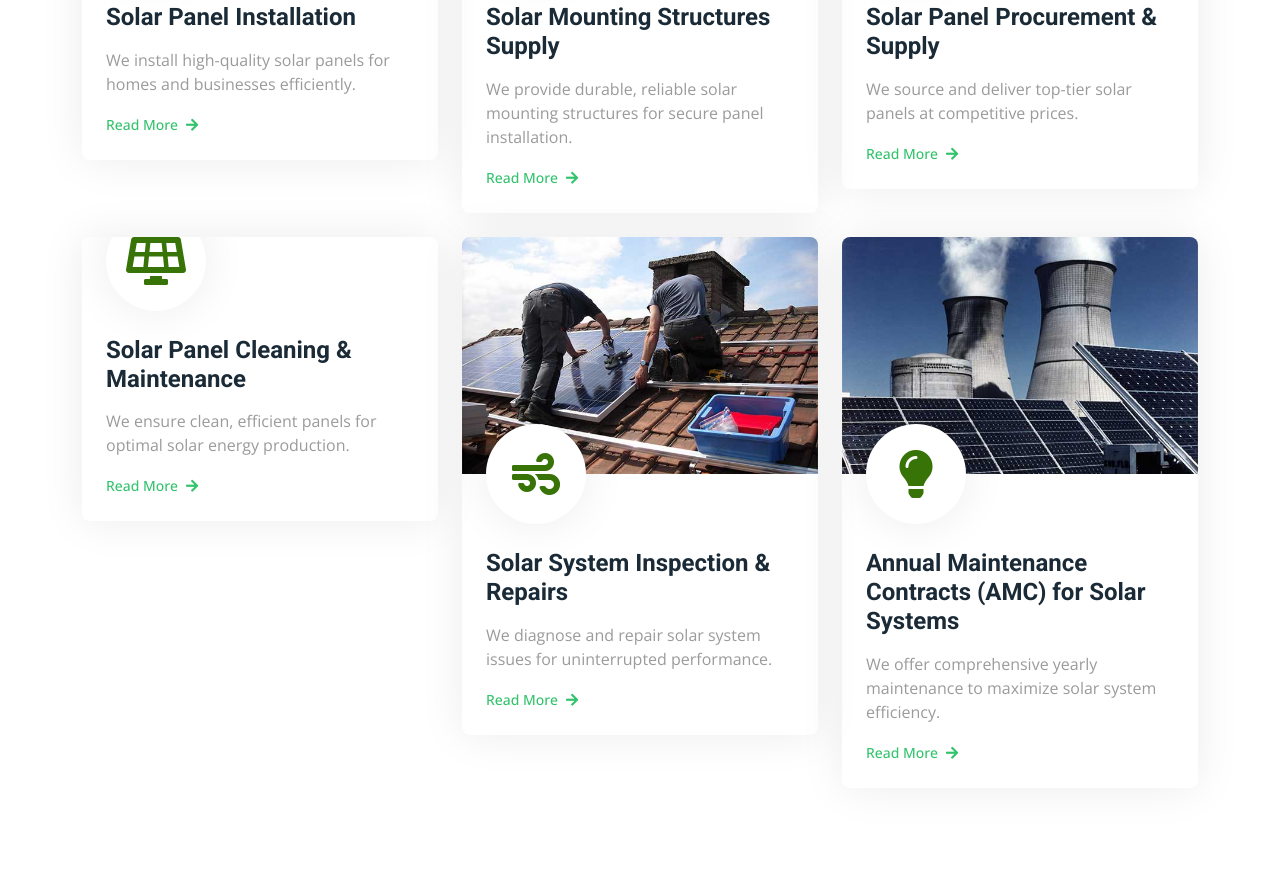
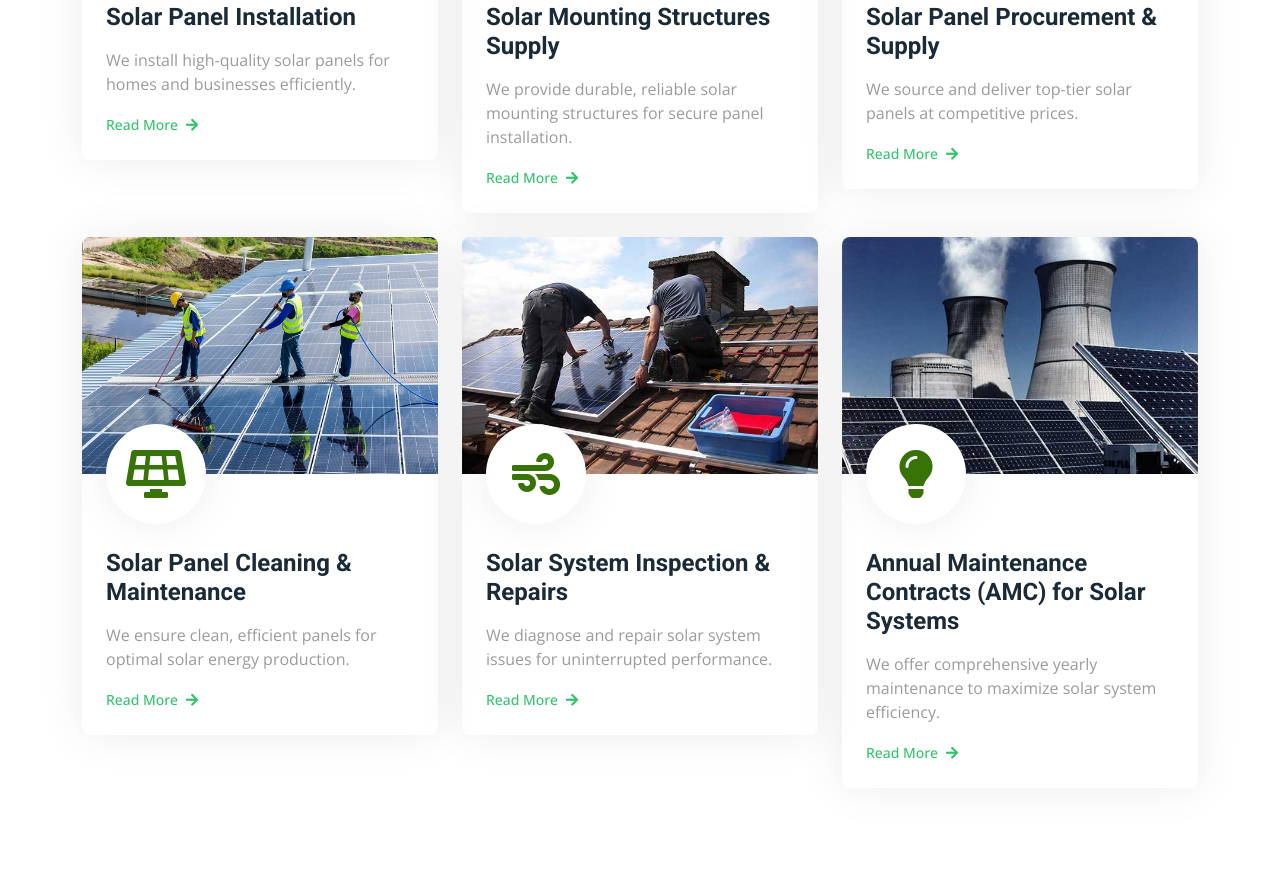
Before and after one commit to Satish24678/solar, a plain HTML site: page service.html in a window 1280 px wide. Shown: the part 1014-1896 px from the top of the page. Drawn offline with nearby package versions, Linux system fonts and the light colour scheme.

Commit message:
images updates

```diff
--- a/service.html
+++ b/service.html
@@ -173,7 +173,7 @@
                 </div>
                 <div class="col-md-6 col-lg-4 wow fadeInUp" data-wow-delay="0.1s">
                     <div class="service-item rounded overflow-hidden">
-                        <img class="img-fluid" src="Website Data\img\panel-cleaning.jpg" alt="">
+                        <img class="img-fluid" src="img\panel-cleaning.jpg" alt="">
                         <div class="position-relative p-4 pt-0">
                             <div class="service-icon">
                                 <i class="fa fa-solar-panel fa-3x"></i>
```
